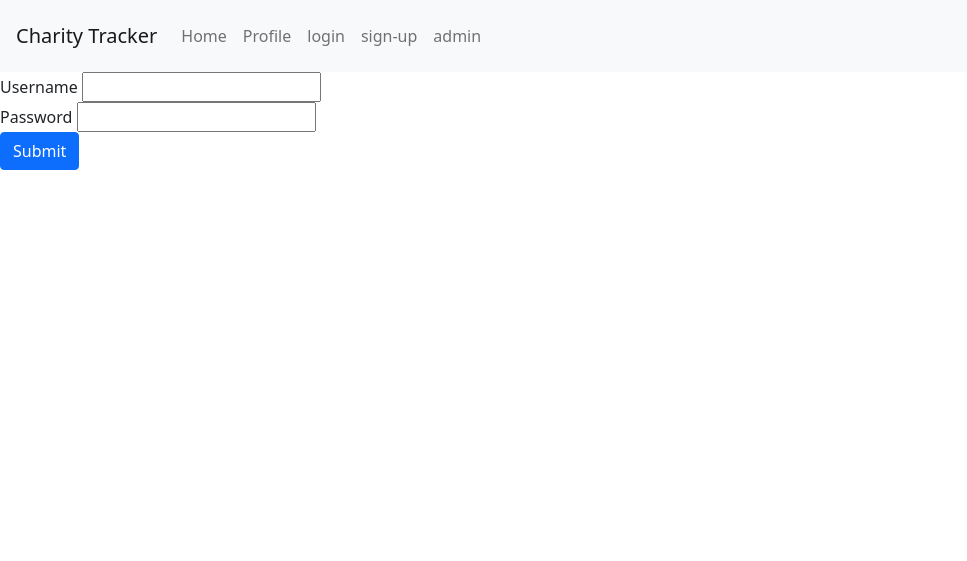
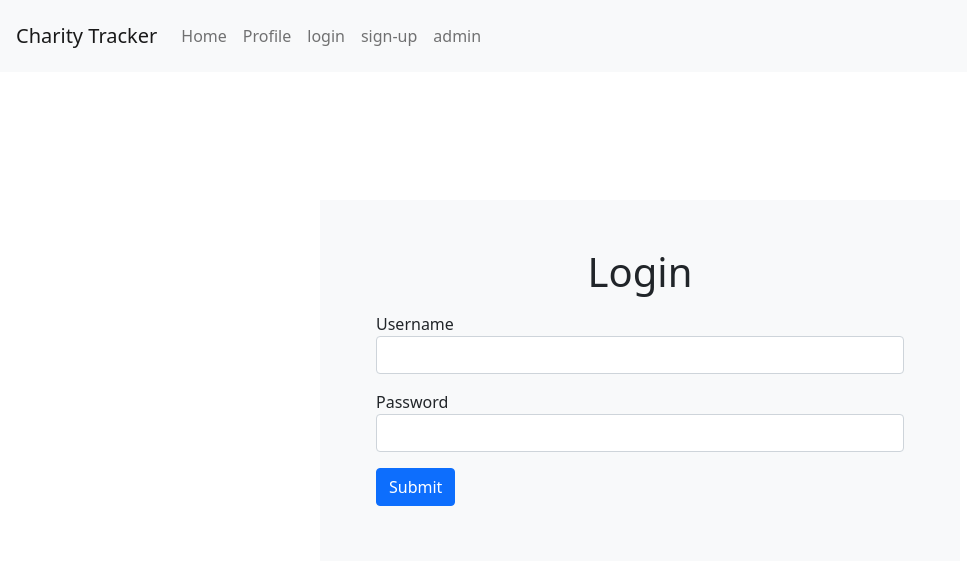
Before and after one commit to alexthegreat194/charity-tracker, a Flask app: page /login in a window 1280 px wide. Shown: the top 561 px of the page, without its empty margins (0-967 px from the left). Run offline with Flask 2, Linux system fonts and the light colour scheme; some libraries are stand-ins or nearby versions.

Commit message:
prettified login page

```diff
--- a/templates/login.html
+++ b/templates/login.html
@@ -1,15 +1,18 @@
 {% extends 'base.html' %}
 
 {% block content %}
+    <div class="w-50 mx-auto align-middle bg-light p-5" style="margin-top: 10%;">
+        <h1 class="text-center">Login</h1>
         <form method="post" action="">
-        <div class="form-group">
+            <div class="form-group p-2">
                 <label for="">Username</label>
-            <input type="text" name="username" id="username">
+                <input class="form-control" type="text" name="username" id="username">
             </div>
-        <div class="form-group">
+            <div class="form-group p-2">
                 <label for="">Password</label>
-            <input type="password" name="password" id="password">
+                <input class="form-control" type="password" name="password" id="password">
             </div>
-        <input class="btn btn-primary" type="submit" value="Submit">
+            <input class="btn btn-primary m-2" type="submit" value="Submit">
         </form>
+    </div>
 {% endblock content %}
```
Lines whose indentation alone changed are shown as unchanged.
